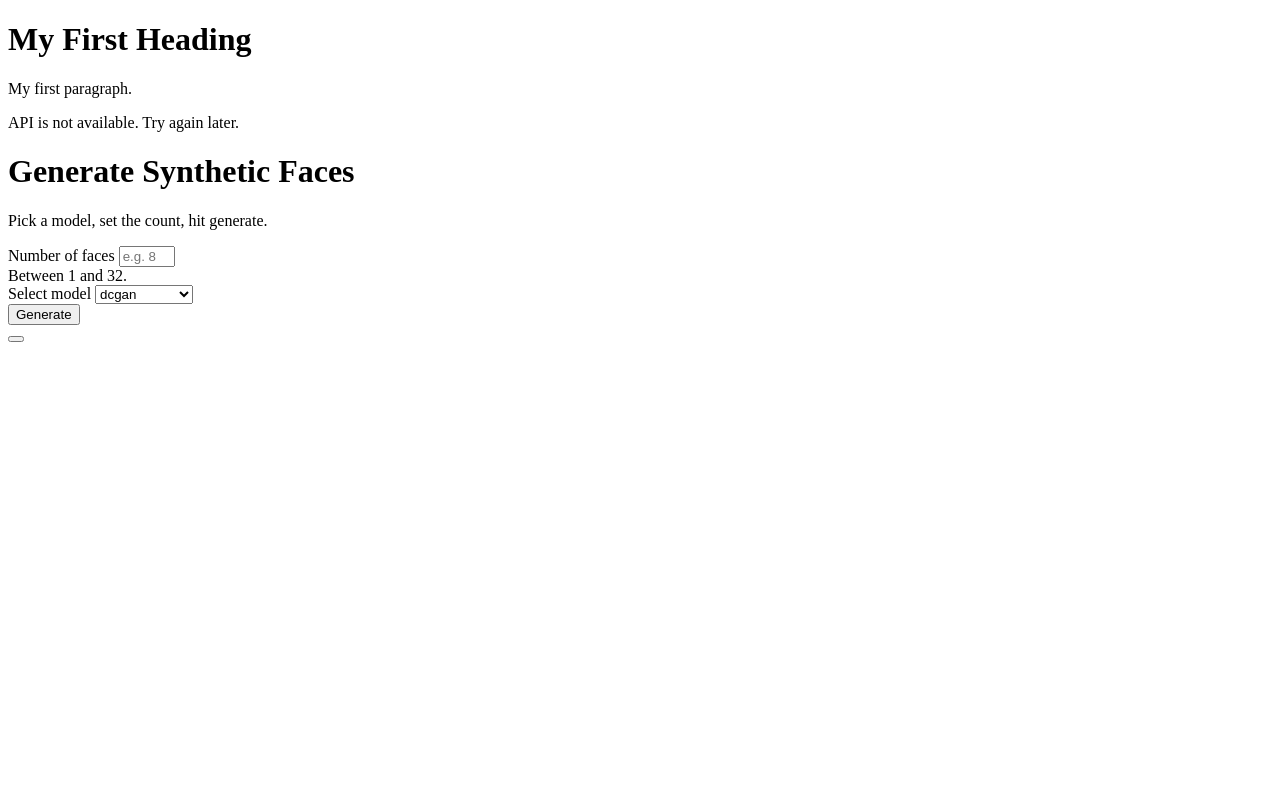
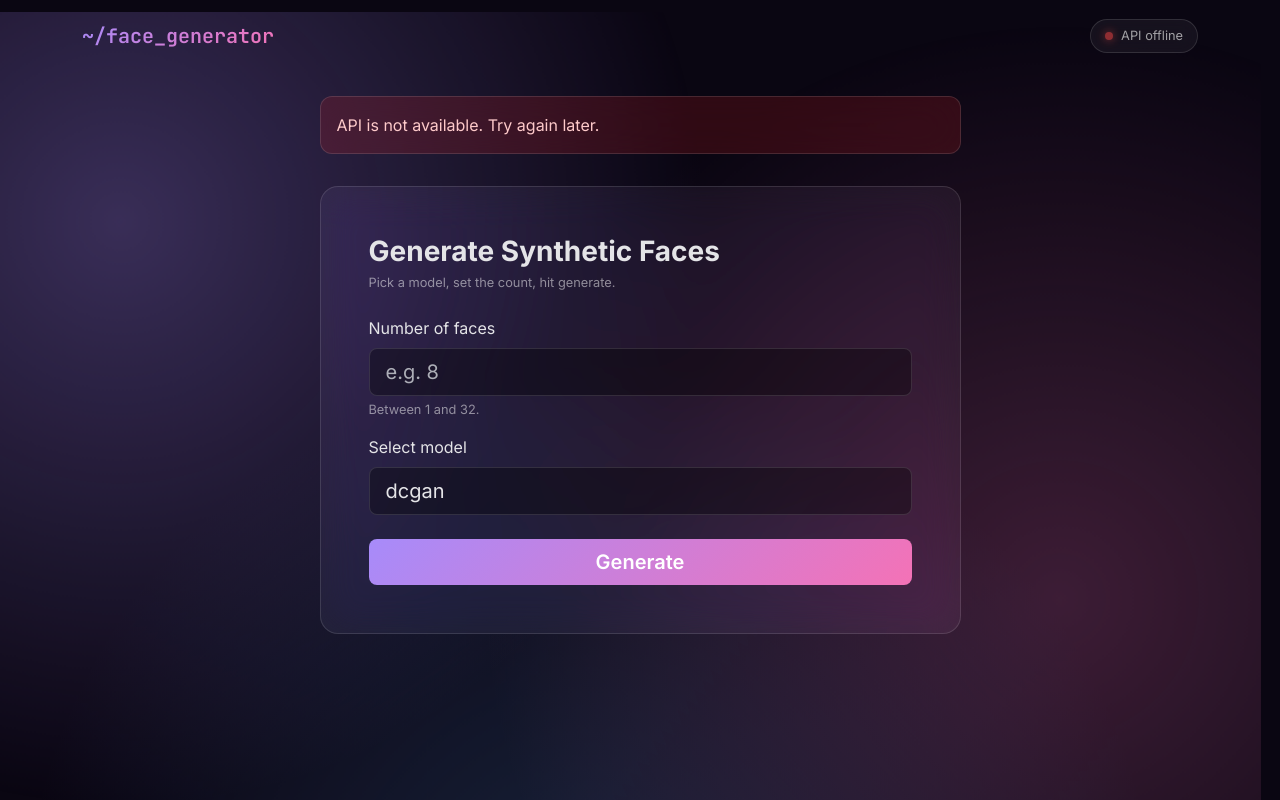
Before and after one commit to Koks-creator/FaceGenerating, a Flask app: page / in a window 1280 px wide. Run offline with Flask 3, Linux system fonts and the light colour scheme.

Commit message:
Update layout.html

```diff
--- a/webapp/templates/layout.html
+++ b/webapp/templates/layout.html
@@ -1,23 +1,154 @@
 <!DOCTYPE html>
-<html>
+<html lang="pl" data-bs-theme="dark">
+<head>
+    <meta charset="UTF-8">
+    <meta name="viewport" content="width=device-width, initial-scale=1.0">
+    <title>{% block title %}Face Generator{% endblock %}</title>
+
+    <link href="https://cdn.jsdelivr.net/npm/bootstrap@5.3.2/dist/css/bootstrap.min.css" rel="stylesheet">
+    <link rel="preconnect" href="https://fonts.googleapis.com">
+    <link rel="preconnect" href="https://fonts.gstatic.com" crossorigin>
+    <link href="https://fonts.googleapis.com/css2?family=Inter:wght@300;400;500;600;700&family=JetBrains+Mono:wght@500;600&display=swap" rel="stylesheet">
+
+    <style>
+        :root {
+            --glass-bg: rgba(255, 255, 255, 0.05);
+            --glass-border: rgba(255, 255, 255, 0.12);
+            --accent: #a78bfa;
+            --accent-2: #f472b6;
+            --bg: #0a0612;
+        }
+        * { box-sizing: border-box; }
+        body {
+            font-family: 'Inter', -apple-system, BlinkMacSystemFont, sans-serif;
+            min-height: 100vh;
+            margin: 0;
+            background: var(--bg);
+            color: #e4e4e7;
+            overflow-x: hidden;
+        }
+        /* animated gradient blobs */
+        body::before {
+            content: '';
+            position: fixed; inset: 0; z-index: -1;
+            background:
+                radial-gradient(circle at 15% 25%, rgba(167, 139, 250, 0.30), transparent 45%),
+                radial-gradient(circle at 85% 70%, rgba(244, 114, 182, 0.22), transparent 45%),
+                radial-gradient(circle at 50% 110%, rgba(96, 165, 250, 0.18), transparent 50%);
+            animation: shift 22s ease-in-out infinite;
+        }
+        @keyframes shift {
+            0%, 100% { transform: translate(0,0) scale(1); }
+            33%      { transform: translate(-4%, 4%) scale(1.05); }
+            66%      { transform: translate(4%, -3%) scale(0.97); }
+        }
+
+        .glass {
+            background: var(--glass-bg);
+            backdrop-filter: blur(20px) saturate(150%);
+            -webkit-backdrop-filter: blur(20px) saturate(150%);
+            border: 1px solid var(--glass-border);
+            border-radius: 18px;
+        }
+        .navbar-brand {
+            font-family: 'JetBrains Mono', monospace;
+            font-weight: 600;
+            background: linear-gradient(135deg, var(--accent), var(--accent-2));
+            -webkit-background-clip: text;
+            background-clip: text;
+            -webkit-text-fill-color: transparent;
+        }
+        .status-pill {
+            font-size: 0.8rem;
+            color: rgba(255,255,255,0.6);
+            display: inline-flex; align-items: center; gap: 8px;
+            padding: 6px 14px;
+            border: 1px solid var(--glass-border);
+            border-radius: 999px;
+            background: var(--glass-bg);
+            backdrop-filter: blur(10px);
+        }
+        .status-dot {
+            width: 8px; height: 8px; border-radius: 50%;
+            background: #fbbf24; box-shadow: 0 0 8px #fbbf24;
+            animation: pulse 2s infinite;
+        }
+        .status-dot.ok    { background: #22c55e; box-shadow: 0 0 8px #22c55e; }
+        .status-dot.fail  { background: #ef4444; box-shadow: 0 0 8px #ef4444; }
+        @keyframes pulse { 0%,100% { opacity: 1; } 50% { opacity: 0.5; } }
+
+        /* form fields */
+        .form-control, .form-select {
+            background: rgba(0,0,0,0.35);
+            border: 1px solid var(--glass-border);
+            color: #e4e4e7;
+        }
+        .form-control:focus, .form-select:focus {
+            background: rgba(0,0,0,0.45);
+            border-color: var(--accent);
+            box-shadow: 0 0 0 0.2rem rgba(167,139,250,0.25);
+            color: #e4e4e7;
+        }
+        .btn-gradient {
+            background: linear-gradient(135deg, var(--accent), var(--accent-2));
+            border: none; color: white; font-weight: 600;
+            transition: transform .15s ease, box-shadow .15s ease, opacity .15s ease;
+        }
+        .btn-gradient:hover  { color: white; transform: translateY(-1px); box-shadow: 0 8px 24px rgba(167,139,250,.4); }
+        .btn-gradient:active { transform: translateY(0); }
+        .btn-gradient:disabled { opacity: .6; transform: none; }
+
+        /* alerts */
+        .alert {
+            border: 1px solid var(--glass-border);
+            backdrop-filter: blur(20px);
+            border-radius: 12px;
+        }
+        .alert-danger  { background: rgba(220, 38, 38, 0.18); color: #fecaca; }
+        .alert-message { background: rgba(59, 130, 246, 0.18); color: #bfdbfe; }
+    </style>
+    {% block head_extra %}{% endblock %}
+</head>
 <body>
+    <nav class="navbar py-3">
+        <div class="container">
+            <a class="navbar-brand" href="/">~/face_generator</a>
+            <span class="status-pill ms-auto">
+                <span class="status-dot" id="api-dot"></span>
+                <span id="api-status-text">checking…</span>
+            </span>
+        </div>
+    </nav>
 
-<h1>My First Heading</h1>
-<p>My first paragraph.</p>
-
-<div>
+    <main class="container py-4">
         {% with messages = get_flashed_messages(with_categories=true) %}
             {% if messages %}
-            <div class="flash-messages">
+                <div class="row justify-content-center mb-3">
+                    <div class="col-lg-8 col-xl-7">
                         {% for category, message in messages %}
-                    <div class="alert-{{ category }}">{{ message }}</div>
+                            <div class="alert alert-{{ category }}">{{ message }}</div>
                         {% endfor %}
+                    </div>
                 </div>
             {% endif %}
         {% endwith %}
-</div>
 
-{% block content %}
-{% endblock content %}
+        {% block content %}{% endblock %}
+    </main>
+
+    <script src="https://cdn.jsdelivr.net/npm/bootstrap@5.3.2/dist/js/bootstrap.bundle.min.js"></script>
+    <script>
+        // live API status
+        fetch('/health').then(r => r.json()).then(d => {
+            const dot = document.getElementById('api-dot');
+            const txt = document.getElementById('api-status-text');
+            if (d.status) { dot.classList.add('ok'); txt.textContent = 'API online'; }
+            else          { dot.classList.add('fail'); txt.textContent = 'API offline'; }
+        }).catch(() => {
+            document.getElementById('api-dot').classList.add('fail');
+            document.getElementById('api-status-text').textContent = 'API offline';
+        });
+    </script>
+    {% block scripts %}{% endblock %}
 </body>
 </html>
```
Lines whose indentation alone changed are shown as unchanged.
